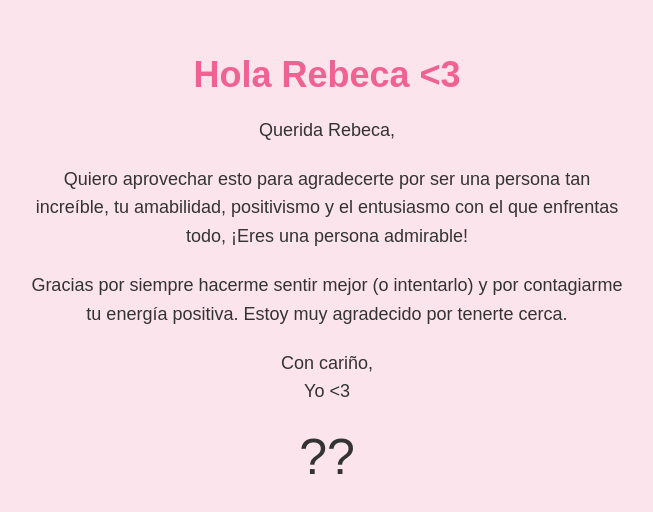
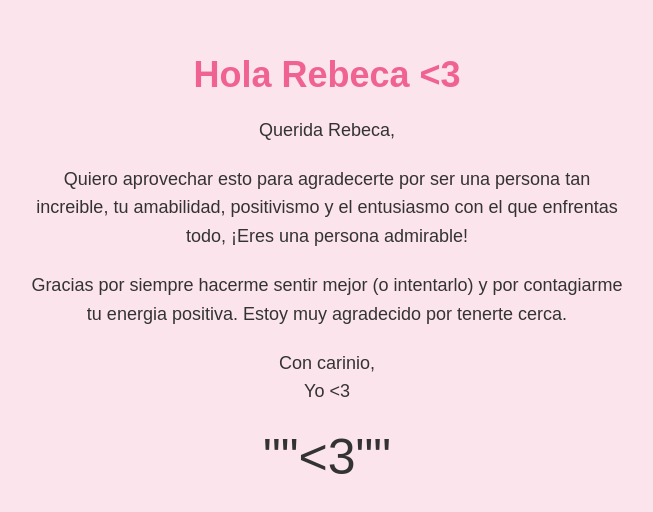
Before and after one commit to EdsonG35/Pag, a plain HTML site: page index.html in a window 1280 px wide. Shown: the part 138-650 px from the top of the page, without its empty margins (313-966 px from the left). Drawn offline with Linux system fonts and the light colour scheme.

Commit message:
Update index.html

```diff
--- a/index.html
+++ b/index.html
@@ -10,13 +10,13 @@
   <div class="container">
     <h1>Hola Rebeca <3</h1>
     <p>Querida Rebeca,</p>
-    <p>Quiero aprovechar esto para agradecerte por ser una persona tan increíble, tu amabilidad, positivismo y el entusiasmo con el que enfrentas todo, ¡Eres una persona admirable!</p>
-    <p>Gracias por siempre hacerme sentir mejor (o intentarlo) y por contagiarme tu energía positiva. Estoy muy agradecido por tenerte cerca.</p>
-    <p>Con cariño, <br> Yo <3</p>
+    <p>Quiero aprovechar esto para agradecerte por ser una persona tan increible, tu amabilidad, positivismo y el entusiasmo con el que enfrentas todo, ¡Eres una persona admirable!</p>
+    <p>Gracias por siempre hacerme sentir mejor (o intentarlo) y por contagiarme tu energia positiva. Estoy muy agradecido por tenerte cerca.</p>
+    <p>Con carinio, <br> Yo <3</p>
 
-    <div id="hiddenMessage" class="hidden">Si encontraste esto ni modo, nos tenemos que casar mañana ??</div>
+    <div id="hiddenMessage" class="hidden">Si encontraste esto ni modo, nos tenemos que casar maniana <3</div>
 
-    <div class="heart" onclick="showSecretMessage()">??</div>
+    <div class="heart" onclick="showSecretMessage()">""<3""</div>
   </div>
 
   <script src="script.js"></script>
```
